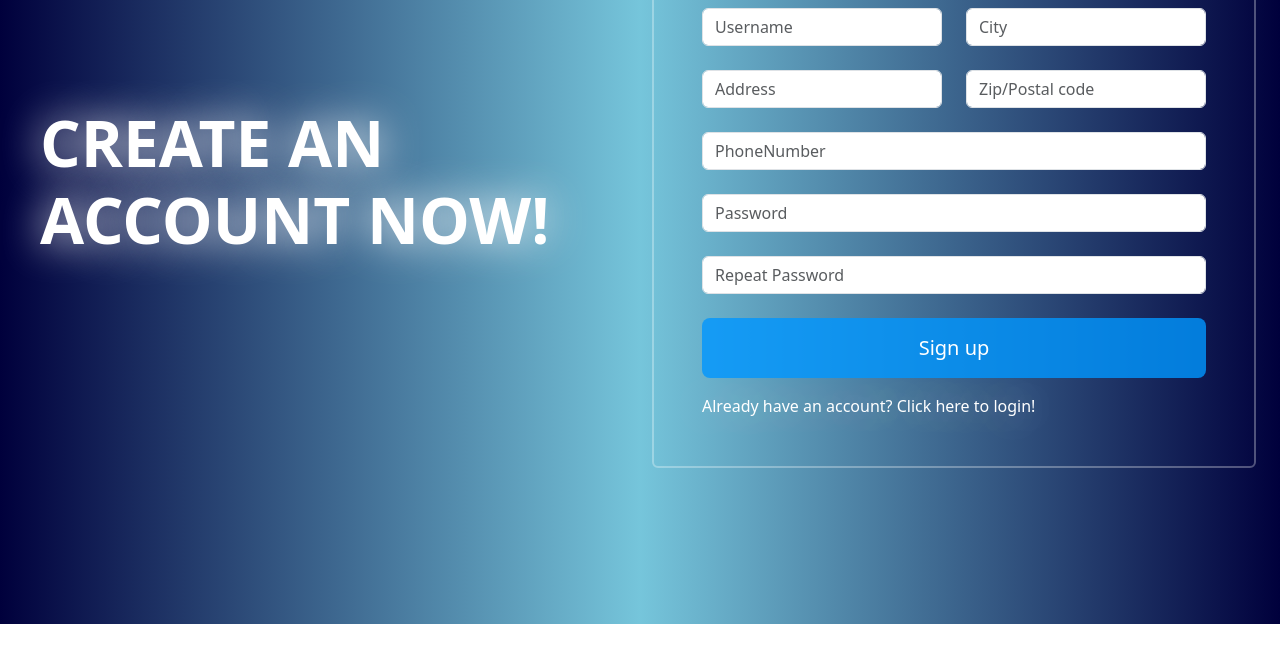
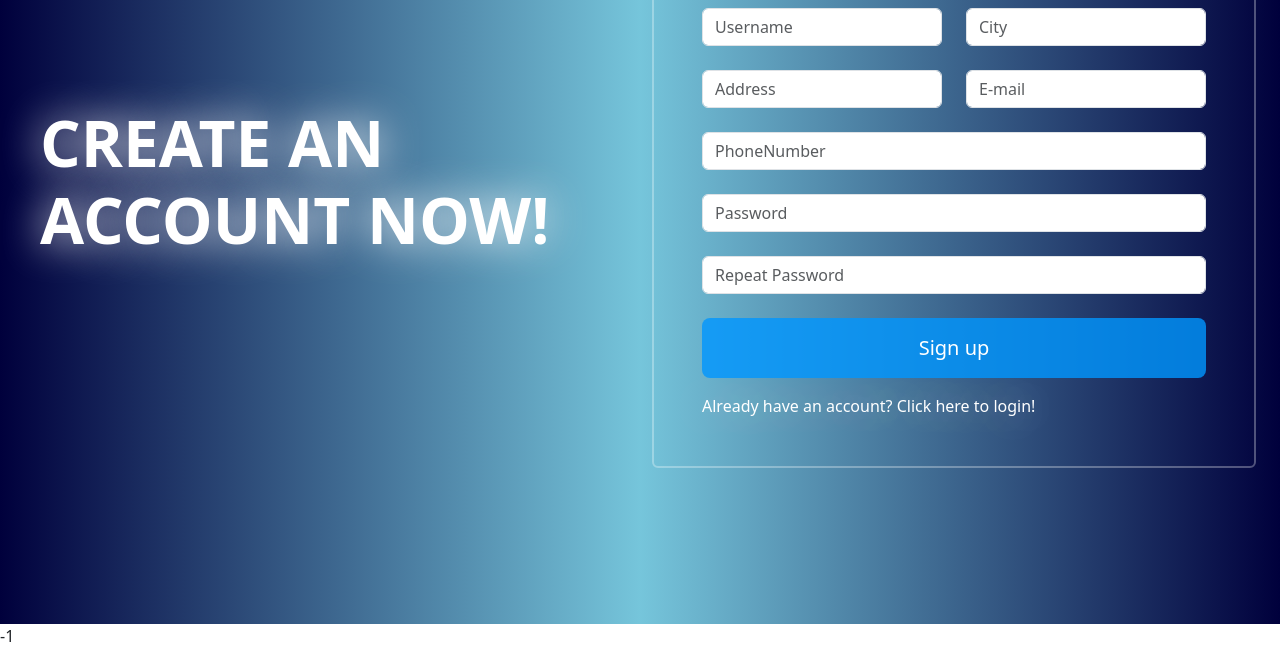
Before and after one commit to Nikolaaa12/DarujMe, a React (Create React App) app in the folder client/: page /pages/register in a window 1280 px wide. Shown: the part 270-915 px from the top of the page. Before the commit the page ends 894 px from the top, so only its background shows below. Built offline with nearby package versions, Linux system fonts and the light colour scheme; no server answers.

Commit message:
Gront connected for login and register

```diff
--- a/client/package.json
+++ b/client/package.json
@@ -7,6 +7,7 @@
     "@testing-library/jest-dom": "^5.17.0",
     "@testing-library/react": "^13.4.0",
     "@testing-library/user-event": "^13.5.0",
+    "axios": "^1.6.7",
     "bootstrap": "^5.3.2",
     "mdb-react-ui-kit": "^7.2.0",
     "react": "^18.2.0",
@@ -14,6 +15,7 @@
     "react-dom": "^18.2.0",
     "react-router-dom": "^6.21.3",
     "react-scripts": "5.0.1",
+    "react-toastify": "^10.0.4",
     "web-vitals": "^2.1.4"
   },
   "scripts": {
--- a/client/src/App.js
+++ b/client/src/App.js
@@ -1,5 +1,6 @@
 import './App.css';
 import {BrowserRouter, Routes, Route} from 'react-router-dom';
+import { useState } from 'react';
 import Home from './pages/Home';
 import About from './pages/About';
 import SignIn from './pages/Sign-in';
@@ -11,6 +12,32 @@ import { useEffect } from 'react';
 import AddProduct from './pages/AddProduct';
 
 function App() {
+  const [userId, setUserId] = useState(-1);
+  //const Navigate = useNavigate();
+
+  useEffect(() => {
+    (
+      async () => {
+        try {
+          const response = await fetch('http://localhost:5238/api/User/GetUser', {
+            headers: { 'Content-Type': 'application/json' },
+            credentials: 'include',
+            mode: 'cors',
+          });
+
+          if (response.status !== 200) {
+           // <Navigate to="/login" />;
+            return;
+          }
+
+          const content = await response.json();
+          setUserId(content.id);
+        } catch (error) {
+          console.error('Error fetching user data:', error);
+        }
+      }
+    )();
+  }, [userId]);
 
   useEffect(() => {
     // Pronađite navbar element po id-u
@@ -30,7 +57,7 @@ function App() {
         <Routes>
           <Route path="/" element={<Home />}></Route>
           <Route path='/pages/about' element={<About />}></Route>
-          <Route path='/pages/SignIn' element={<SignIn />}></Route>
+          <Route path='/pages/SignIn' element={<SignIn setUserId={setUserId}/>}></Route>
           <Route path='/pages/register' element={<Register/>}></Route>
           <Route path='/pages/myprofile' element={<MyProfile/>}></Route>
           <Route path='/pages/reports' element={<Reports/>}></Route>
@@ -38,6 +65,7 @@ function App() {
 
         </Routes>
       </BrowserRouter>
+      <div>{userId}</div>
     </>
   );
 }
--- a/client/src/pages/Register.js
+++ b/client/src/pages/Register.js
@@ -1,6 +1,7 @@
 
 import { Link } from 'react-router-dom';
 import '../styles/Register.css';
+import { useState } from 'react';
 import {
   MDBContainer,
   MDBRow,
@@ -11,10 +12,56 @@ import {
   MDBInput,
   MDBTextArea,
 } from 'mdb-react-ui-kit';
+import { useNavigate } from 'react-router-dom';
+import Axios from 'axios';
+import {ToastContainer, toast } from 'react-toastify';
+
 
 function Register() {
+  const [data, setData] = useState({
+    name: '',
+    lastname: '',
+    username: '',
+    email: '',
+    city: '',
+    password: '',
+    picture: '',
+    repeatedPassword: '',
+    phoneNumber:'',
+    adress:'',
+  });
+
+  const navigate = useNavigate();
+  const url = 'http://localhost:5238/api/User/Register';
+
+  const submit = (e) => {
+    e.preventDefault();
+    Axios.post(url, {
+      ...data,
+    })
+      .then((res) => {
+        console.log(res.data);
+        navigate('/pages/SignIn');
+      })
+      .catch((error) => {
+        toast.error(error.response.data, {
+          className: 'custom-toast',
+          bodyClassName: 'custom-toast-body',
+          autoClose: 3000,
+        });
+      });
+  };
+  const handleInputChange = (e) => {
+
+    setData({ ...data, [e.target.id]: e.target.value  });
+    console.log (data);
+  };
+
+
+
   return (
     <>
+    <form onSubmit={submit} className="form-signin">
     <div className='register'>
       <form className="form-signin">
         <MDBContainer fluid className="p-4 background-radial-gradient overflow-hidden">
@@ -28,37 +75,37 @@ function Register() {
                 <MDBCardBody className="p-5">
                   <MDBRow>
                     <MDBCol col="6">
-                      <MDBInput wrapperClass="mb-4" placeholder='First name' type="text" required />
+                      <MDBInput onChange={handleInputChange} id="name" value={data.name} wrapperClass="mb-4" placeholder='First name' type="text" required />
                     </MDBCol>
                     <MDBCol col="6">
-                      <MDBInput wrapperClass="mb-4" placeholder="Last name" type="text" required />
+                      <MDBInput onChange={handleInputChange} id="lastname" value={data.lastname} wrapperClass="mb-4" placeholder="Last name" type="text" required />
                     </MDBCol>
                   </MDBRow>
                   <MDBRow>
                     <MDBCol col="6">
-                      <MDBInput wrapperClass="mb-4" placeholder="Username" type="text" required />
+                      <MDBInput onChange={handleInputChange} id="username" value={data.username} wrapperClass="mb-4" placeholder="Username" type="text" required />
                     </MDBCol>
                     <MDBCol col="6">
-                      <MDBInput wrapperClass="mb-4" placeholder="City" type="text" required />
+                      <MDBInput onChange={handleInputChange} id="city" value={data.city} wrapperClass="mb-4" placeholder="City" type="text" required />
                     </MDBCol>
                   </MDBRow>
                   <MDBRow>
                     <MDBCol col="6">
-                      <MDBInput wrapperClass="mb-4" placeholder="Address" type="text" required />
+                      <MDBInput onChange={handleInputChange} id="adress" value={data.adress} wrapperClass="mb-4" placeholder="Address" type="text" required />
                     </MDBCol>
                     <MDBCol col="6">
-                      <MDBInput wrapperClass="mb-4" placeholder="Zip/Postal code" type="number" required />
+                      <MDBInput onChange={handleInputChange} id="email" value={data.email} wrapperClass="mb-4" placeholder="E-mail" type="email" required />
                     </MDBCol>
                   </MDBRow>
                   <MDBRow>
                     <MDBCol col="6">
-                      <MDBInput wrapperClass="mb-4" placeholder="PhoneNumber" type="number" required />
+                      <MDBInput onChange={handleInputChange} id="phoneNumber" value={data.phoneNumber} wrapperClass="mb-4" placeholder="PhoneNumber" type="number" required />
                     </MDBCol>
 
                   </MDBRow>
                   <div className="kont">
-                    <MDBInput wrapperClass="mb-4" placeholder="Password" type="password" required />
-                    <MDBInput wrapperClass="mb-4" placeholder="Repeat Password" type="password" required />
+                    <MDBInput onChange={handleInputChange} id="password" value={data.password} wrapperClass="mb-4" placeholder="Password" type="password" required />
+                    <MDBInput onChange={handleInputChange} id="repeatedPassword" value={data.repeatedPassword} wrapperClass="mb-4" placeholder="Repeat Password" type="password" required />
 
                     <button submit="true" style={{  border: 'none', backgroundColor: 'rgba(0, 150, 255, 0.8)', color: 'white', width: '100%' }} type="submit" className="signInButton" >
                       Sign up
@@ -72,6 +119,8 @@ function Register() {
         </MDBContainer>
       </form>
       </div>
+      </form>
+      <ToastContainer />
     </>
   )
 }
--- a/client/src/pages/Sign-in.js
+++ b/client/src/pages/Sign-in.js
@@ -1,20 +1,73 @@
 import '../styles/Sign-in.css';
 import { useState, useEffect } from 'react';
 import {Link} from 'react-router-dom';
+import { ToastContainer, toast } from 'react-toastify';
+import Axios from 'axios';
+import { useNavigate } from 'react-router-dom';
 
 
-function SignIn() {
+function SignIn(props) {
+    const { setUserId } = props;
+    const navigate = useNavigate();
+    const url = "http://localhost:5238/api/User/Login";
+
+    const [data, setData] = useState({
+      email: "",
+      password: ""
+    });
+    async function submit(e) {
+        e.preventDefault();
+
+        try {
+          const response = await fetch(url, {
+            method: 'POST',
+            headers: { 'Content-Type': 'application/json' },
+            credentials: 'include',
+            body: JSON.stringify({
+              email: data.email,
+              password: data.password
+            }),
+            mode: "cors"
+          });
+
+          if (!response.ok) {
+            const errorText = await response.text();
+            toast.error(errorText, {
+              className: 'custom-toast',
+              bodyClassName: 'custom-toast-body',
+              autoClose: 3000,
+            });
+          } else {
+            const userData = await response.json();
+            setUserId(userData.id);
+            navigate('/');
+          }
+        } catch (error) {
+          toast.error(error.message, {
+            className: 'custom-toast',
+            bodyClassName: 'custom-toast-body',
+            autoClose: 3000,
+          });
+        }
+      }
+
+      function handle(e) {
+        const newdata = { ...data };
+        newdata[e.target.id] = e.target.value;
+        setData(newdata);
+      }
 
 
     return (
         <>
+        <form onSubmit={submit} className='container1'>
             <div className='signIn'>
                 <div className='signInWrapper'>
                     <header>Sign in</header>
                     <form>
                         <div className='signInInputs'>
-                            <input placeholder='&#x2709; Enter your email' type='text' required></input>
-                            <input placeholder='&#x1F512; Password' type='password' required></input>
+                            <input onChange={handle} id="email" value={data.email} placeholder='&#x2709; Enter your email' type='text' required></input>
+                            <input onChange={handle} id="password" value={data.password} placeholder='&#x1F512; Password' type='password' required></input>
                         </div>
                         <div className='forgot-password'>
                             <p>Forgot your password? <a href=''>Click here!</a></p>
@@ -28,6 +81,8 @@ function SignIn() {
                     </div>
                 </div>
             </div>
+            </form>
+            <ToastContainer />
         </>
     )
 }
```
